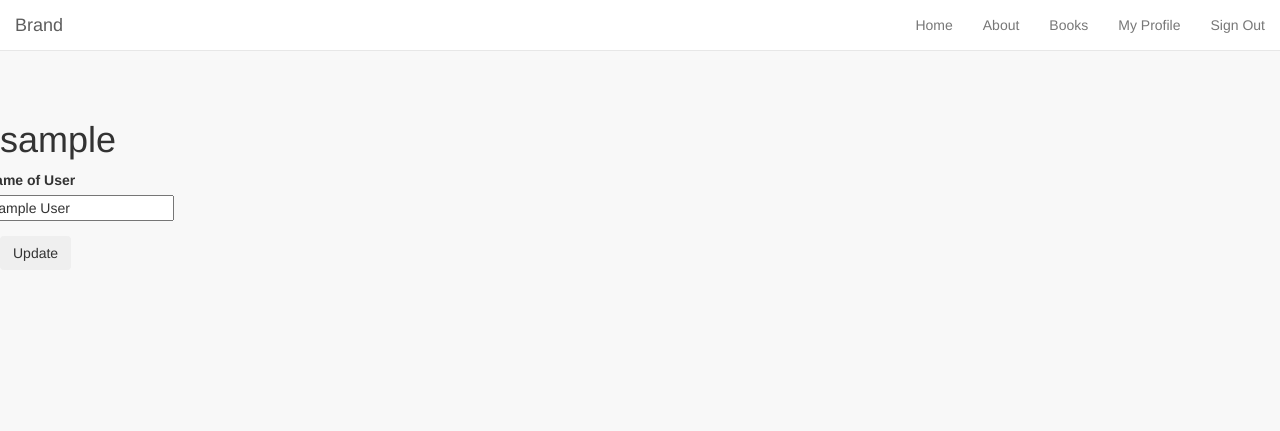
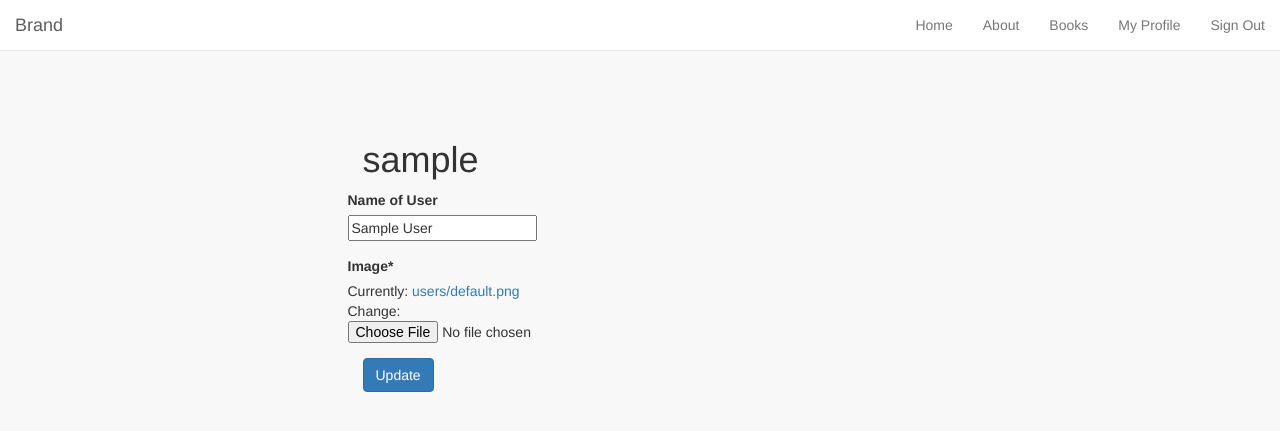
Before and after one commit to ilyeshammadi/bookslib, a Django app: page /users/~update/ in a window 1280 px wide. Shown: the top 431 px of the page. Run offline with Django 3.2, Linux system fonts and the light colour scheme; the visitor is signed in with stand-in values (Sample User, id 1); data comes from the database, SQL or seed files in the repository; parts of the project's set-up code (start-up, migrations or seed data) failed here and were passed over; some libraries are stand-ins or nearby versions.

Commit message:
feat: Add profile image to user model

```diff
--- a/books_library/templates/users/user_detail.html
+++ b/books_library/templates/users/user_detail.html
@@ -43,7 +43,7 @@
             {# User profile unfos #}
             <div class="col-xs-12 col-sm-3">
                 {#         Profile image#}
-                <img id="profile-image" src="http://placehold.it/200x200" alt="">
+                <img id="profile-image" src="{{ object.image.url }}" alt="">
 
 
                 {# User first and last name #}
--- a/books_library/templates/users/user_form.html
+++ b/books_library/templates/users/user_form.html
@@ -4,14 +4,29 @@
 {% block title %}{{ user.username }}{% endblock %}
 
 {% block content %}
+
+
+
+    <div class="container">
+        <div class="row">
+            <div class="col-xs-8 col-md-6 col-xs-offset-2 col-md-offset-3">
+
                 <h1>{{ user.username }}</h1>
-  <form class="form-horizontal" method="post" action="{% url 'users:update' %}">
+
+                <form class="form-horizontal" method="post" action="{% url 'users:update' %}" enctype="multipart/form-data">
                     {% csrf_token %}
                     {{ form|crispy }}
                     <div class="control-group">
                         <div class="controls">
-        <button type="submit" class="btn">Update</button>
+                            <button type="submit" class="btn btn-primary">Update</button>
                         </div>
                     </div>
                 </form>
+
+
+
+            </div>
+        </div>
+    </div>
+
 {% endblock %}
--- a/books_library/users/admin.py
+++ b/books_library/users/admin.py
@@ -36,7 +36,7 @@ class MyUserAdmin(AuthUserAdmin):
     form = MyUserChangeForm
     add_form = MyUserCreationForm
     fieldsets = (
-            ('User Profile', {'fields': ('name',)}),
+            ('User Profile', {'fields': ('name','image')}),
     ) + AuthUserAdmin.fieldsets
     list_display = ('username', 'name', 'is_superuser')
     search_fields = ['name']
--- /dev/null
+++ b/books_library/users/forms.py
@@ -0,0 +1,9 @@
+from django import forms
+
+from books_library.users.models import User
+
+
+class UpdateProfileForm(forms.ModelForm):
+    class Meta:
+        model = User
+        fields = ('name', 'image')
--- a/books_library/users/models.py
+++ b/books_library/users/models.py
@@ -10,10 +10,10 @@ from django.utils.translation import ugettext_lazy as _
 
 @python_2_unicode_compatible
 class User(AbstractUser):
-
     # First Name and Last Name do not cover name patterns
     # around the globe.
     name = models.CharField(_('Name of User'), blank=True, max_length=255)
+    image = models.ImageField(upload_to='users/', default='users/default.png')
 
     def __str__(self):
         return self.username
--- a/books_library/users/views.py
+++ b/books_library/users/views.py
@@ -7,6 +7,7 @@ from django.views.generic import DetailView, ListView, RedirectView, UpdateView
 from django.contrib.auth.mixins import LoginRequiredMixin
 
 from books_library.navigation.models import BookHistory
+from books_library.users.forms import UpdateProfileForm
 from .models import User
 
 
@@ -40,7 +41,7 @@ class UserRedirectView(LoginRequiredMixin, RedirectView):
 
 class UserUpdateView(LoginRequiredMixin, UpdateView):
 
-    fields = ['name', ]
+    form_class = UpdateProfileForm
 
     # we already imported User in the view code above, remember?
     model = User
@@ -51,8 +52,10 @@ class UserUpdateView(LoginRequiredMixin, UpdateView):
                        kwargs={'username': self.request.user.username})
 
     def get_object(self):
-        # Only get the User record for the user making the request
-        return User.objects.get(username=self.request.user.username)
+        # Only get the User record and the profile image for the user making the request
+        return User.objects.get(
+            username=self.request.user.username
+        )
 
 
 class UserListView(LoginRequiredMixin, ListView):
```
Also changed, not shown: books_library/users/migrations/0003_user_image.py (added), books_library/users/migrations/0004_auto_20170329_1636.py (added). Lines whose indentation alone changed are shown as unchanged.
